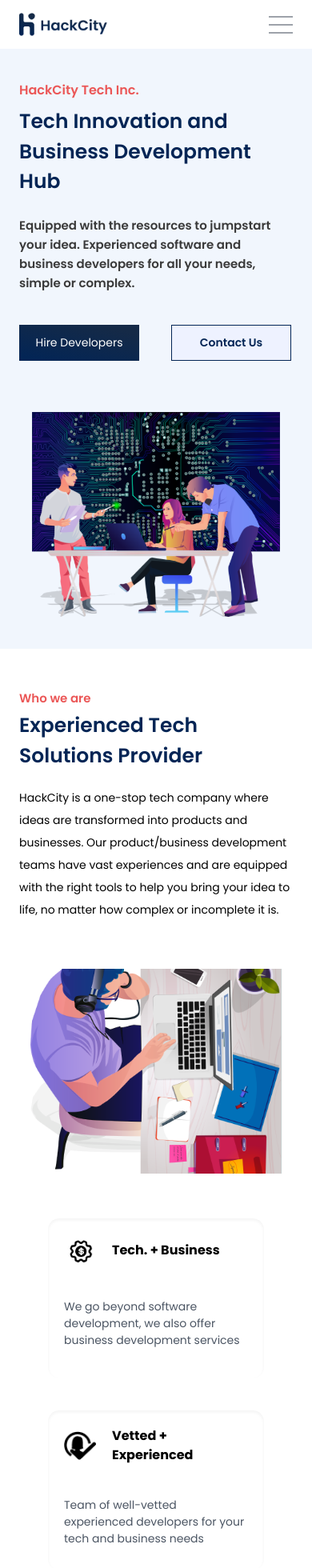
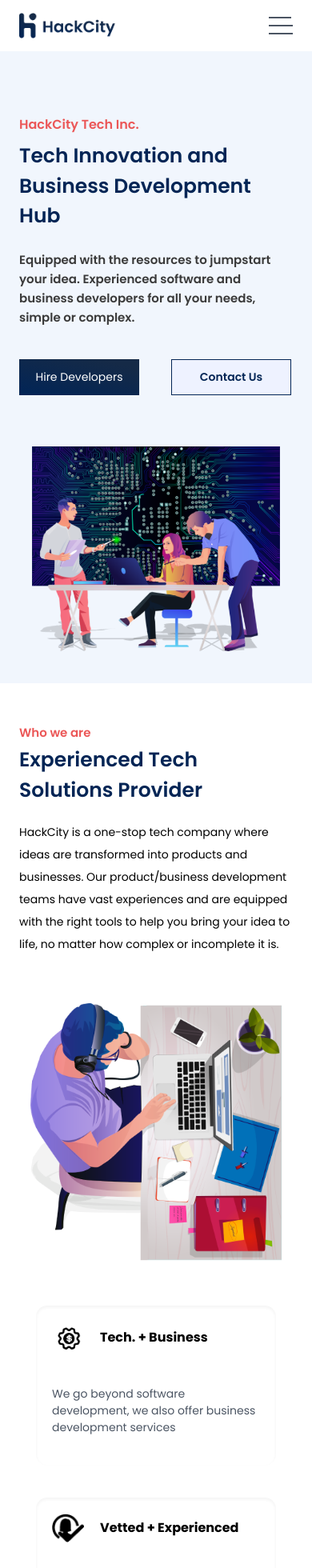
Before and after one commit to HackCityDev/Hackcity-Landing-Page, a React (Create React App) app in the folder hackcity/: page / in a window 390 px wide. Shown: the top 1960 px of the page at 80% size. Built offline with nearby package versions, Linux system fonts and the light colour scheme.

Commit message:
made some minor changes

```diff
--- a/hackcity/src/components/Business.jsx
+++ b/hackcity/src/components/Business.jsx
@@ -4,7 +4,7 @@
 
 function Business() {
   return (
-    <div className="flex flex-col-reverse mt-10 md:mt-20 items-center md:flex-row px-6 md:px-8 lg:px-20">
+    <div className="flex flex-col mt-10 md:mt-20 items-center md:flex-row px-6 md:px-8 lg:px-20">
       <div className="md:w-[50%]">
         <h5 className="text-[#eb5757] font-semibold ">Why Hire Us</h5>
         <h2 className="text-[25px] md:text-[30px] font-semibold text-[#032555] leading-[40px] mt-3 mb-5">
@@ -30,7 +30,7 @@
       </div>
 
       <div>
-        <img className="max-w-[300px] md:max-w-[330px] lg:max-w-[400px] mb-5 md:mb-0 md:ml-10" src={why} alt="why hire us" />
+        <img className="max-w-[320px] md:max-w-[330px] lg:max-w-[400px] mb-5 md:mb-0 md:ml-10" src={why} alt="why hire us" />
       </div>
     </div>
   );
--- a/hackcity/src/components/Hero.jsx
+++ b/hackcity/src/components/Hero.jsx
@@ -7,7 +7,7 @@
     <div className="hero-wrapper bg-[#f1f6fd] lg:h-[600px]">
       <div className="hero flex flex-col items-center py-10 px-6 md:flex-row md:py-12 md:px-8 lg:px-24 justify-between">
         <div className="hero-text z-20 md:w-[70%] lg:w-[80%]">
-          <h5 className="text-[#eb5757] font-semibold mb-2 md:mb-4">
+          <h5 className="text-[#eb5757] font-semibold mb-2 mt-10 md:mt-0 md:mt-0 md:mb-4">
             HackCity Tech Inc.
           </h5>
           <h1 className="text-[#032555] text-[25px] md:text-[30px] mb-6 font-semibold md:text-[35px] lg:text-[43px] md:leading-[60px] md:mb-8">
--- a/hackcity/src/components/NavBar.jsx
+++ b/hackcity/src/components/NavBar.jsx
@@ -12,7 +12,7 @@
       <div className="navbar flex flex-row items-center justify-between py-4 px-6 md:px-8 md:my-2 lg:px-24">
         <div className="logo">
           <img
-            className="w-[110px] md:w-[100px]"
+            className="w-[120px] md:w-[100px]"
             src={logo}
             alt="hackcity logo"
           />
@@ -60,9 +60,9 @@
               setIsNavExpanded(!isNavExpanded);
             }}
           >
-            <span className="block w-[30px] py-0 h-[2px] bg-gray-600 animate-pulse"></span>
-            <span className="block w-[30px] py-0 h-[2px] bg-gray-600 animate-pulse"></span>
-            <span className="block w-[30px] py-0 h-[2px] bg-gray-600 animate-pulse"></span>
+            <span className="block w-[28px] py-0 h-[2px] bg-gray-600"></span>
+            <span className="block w-[30px] py-0 h-[2px] bg-gray-600"></span>
+            <span className="block w-[30px] py-0 h-[2px] bg-gray-600"></span>
           </div>
         </div>
       </div>
--- a/hackcity/src/components/WhoWeAre.jsx
+++ b/hackcity/src/components/WhoWeAre.jsx
@@ -11,7 +11,7 @@
         <div className="md:ml-10 z-20 m-auto mt-10 md:mt-0">
           <img
             src={who}
-            className="h-64 w-96 object-cover md:max-w-[270px] lg:max-w-[400px] relative lg:left-[-50px] md:left-[-50px] md:max-h-[380px]"
+            className=" w-96 md:max-w-[270px] lg:max-w-[400px] relative lg:left-[-50px] md:left-[-50px] md:max-h-[380px]"
             alt="who we are"
           />
         </div>
@@ -34,7 +34,7 @@
       </section>
 
       <section className="who-card flex flex-col items-center my-14 md:flex-row justify-between px-0 :px-20">
-        <div className="shadow-2xl shadow-inner rounded-[14px] mb-10 p-5 w-[270px] h-[200px] md:w-[350px] md:h-[200px] text-left items-center m-auto">
+        <div className="shadow-2xl shadow-inner rounded-[14px] mb-10 p-5 w-[300px] h-[200px] md:w-[350px] md:h-[200px] text-left items-center m-auto">
           <div className="flex items-center mb-10 md:mb-5 font-bold">
             <img className="w-[40px]" src={gear} alt="gear" />
             <h5 className="ml-5">Tech. + Business</h5>
@@ -44,7 +44,7 @@
             development services
           </p>
         </div>
-        <div className="shadow-2xl shadow-inner rounded-[14px] mb-10 p-5 w-[270px] h-[200px] md:w-[350px] md:h-[200px] text-left items-center m-auto">
+        <div className="shadow-2xl shadow-inner rounded-[14px] mb-10 p-5 w-[300px] h-[200px] md:w-[350px] md:h-[200px] text-left items-center m-auto">
           <div className="flex items-center mb-10 md:mb-5 font-bold">
             <img className="w-[40px]" src={vetted} alt="vetted" />
             <h5 className="ml-5"> Vetted + Experienced</h5>
@@ -54,7 +54,7 @@
             business needs
           </p>
         </div>
-        <div className="shadow-2xl shadow-inner rounded-[14px] mb-10 p-5 w-[270px] h-[200px] md:w-[350px] md:h-[200px] text-left items-center m-auto">
+        <div className="shadow-2xl shadow-inner rounded-[14px] mb-10 p-5 w-[300px] h-[200px] md:w-[350px] md:h-[200px] text-left items-center m-auto">
           <div className="flex items-center mb-6 md:mb-5 font-bold">
             <img className="w-[40px]" src={goal} alt="goal" />
             <h5 className="ml-5">Effective + Efficient</h5>
```
